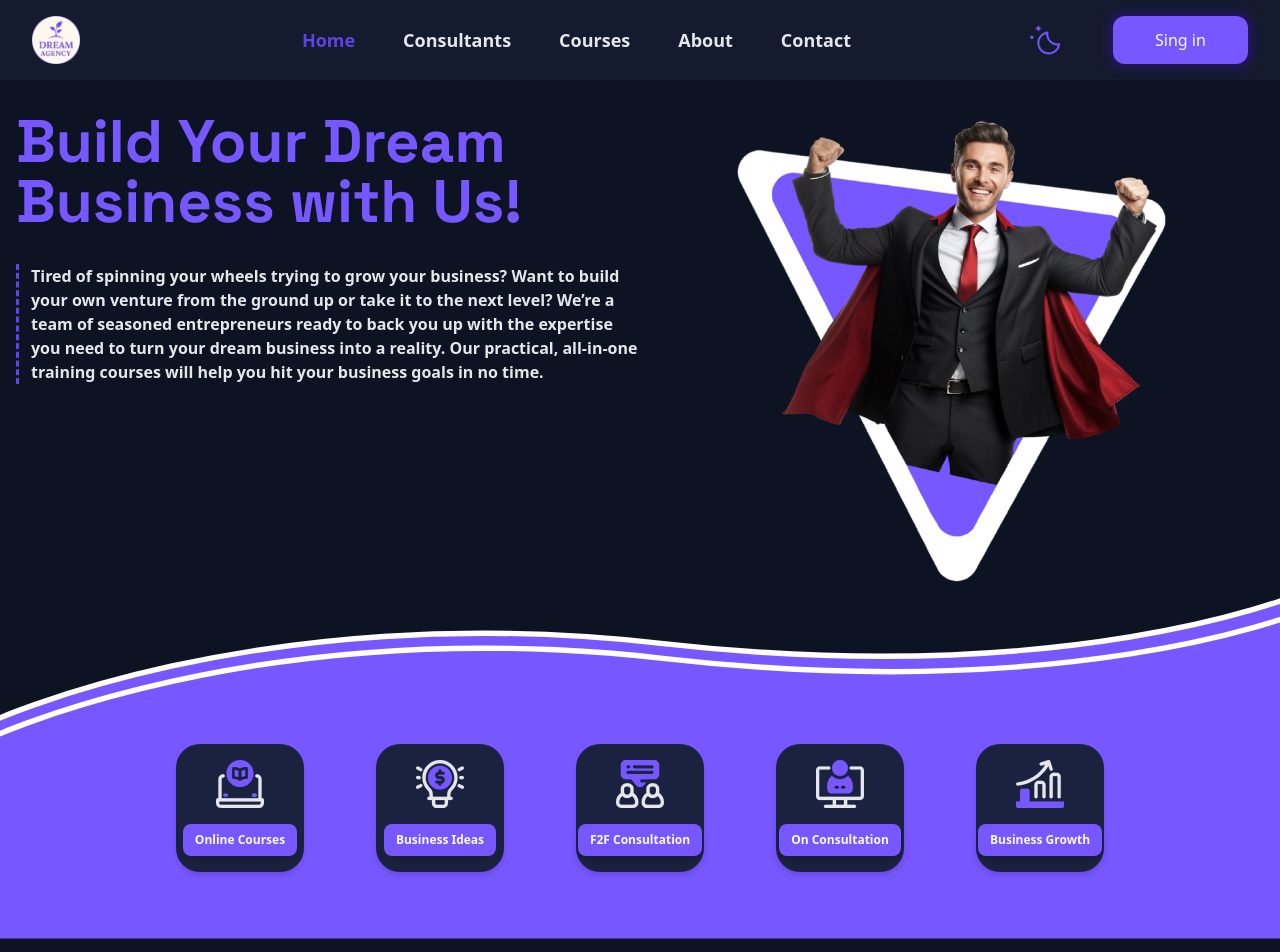
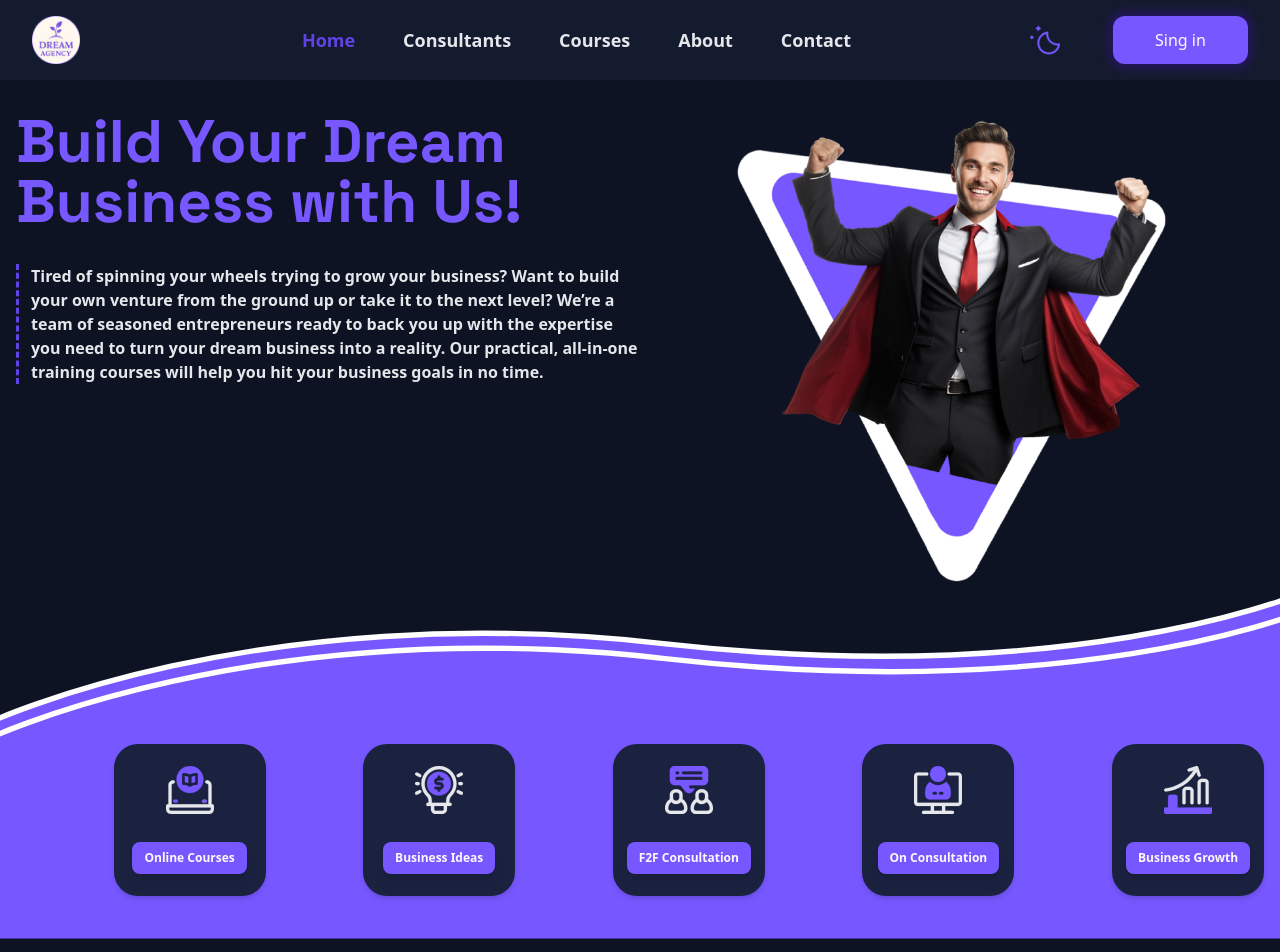
Before and after one commit to DreamAgencyhub/Front-end, a Next.js app: page / in a window 1280 px wide. Shown: the top 952 px of the page. Built offline with nearby package versions, Linux system fonts and the light colour scheme.

Commit message:
fix: fixed respnsive issues

```diff
--- a/app/components/sections/hero/HeroSection.tsx
+++ b/app/components/sections/hero/HeroSection.tsx
@@ -33,8 +33,11 @@ export default function HeroSection() {
         </div>
         <div className="col-span-full h-screen ">
           <HeroSectionWave className="absolute  -z-10 -left-2 -right-2 lg:-right-4 lg:-left-4 scale-250 md:scale-100   " />
-          <div className=" absolute lg:relative lg:left-auto lg:right-auto left-0 right-0 flex flex-col gap-8 md:gap-18 2xl:mt-48 items-center my-14 lg:flex-row lg:justify-center bg-primary-500 md:mt-30 xl:mt-38 lg:bg-transparent">
-            <InfoWidget data={infoWidgetsData} />
+          <div className=" grid place-items-center md:place-items-end md:grid-cols-5 md:grid-rows-2 lg:grid-rows-1  justify-center absolute lg:relative lg:left-auto lg:right-auto left-0 right-0  gap-8 lg:gap-0  2xl:mt-48  my-14  bg-primary-500 md:mt-24 pb-8 xl:mt-38 lg:bg-transparent  ">
+            <InfoWidget
+              className="col-span-1 md:col-span-2 lg:col-span-1 "
+              data={infoWidgetsData}
+            />
           </div>
         </div>
       </div>
--- a/app/components/sections/hero/InfoWidget.tsx
+++ b/app/components/sections/hero/InfoWidget.tsx
@@ -10,12 +10,13 @@ type InfoWidget = {
 
 interface InfoWidgetProps {
   data?: InfoWidget[];
+  className?: string;
 }
 
-export default function InfoWidget({ data }: InfoWidgetProps) {
+export default function InfoWidget({ data, className }: InfoWidgetProps) {
   return data?.map((item) => (
     <Link
-      className="bg-secondary-muted flex flex-col items-center justify-around rounded-3xl shadow-md p-2 w-38 h-38 lg:w-32 lg:h-32   "
+      className={` ${className} bg-secondary-muted flex flex-col items-center justify-around rounded-3xl shadow-md p-2 w-38 h-38 `}
       key={item.label}
       href={item.href}
     >
```
